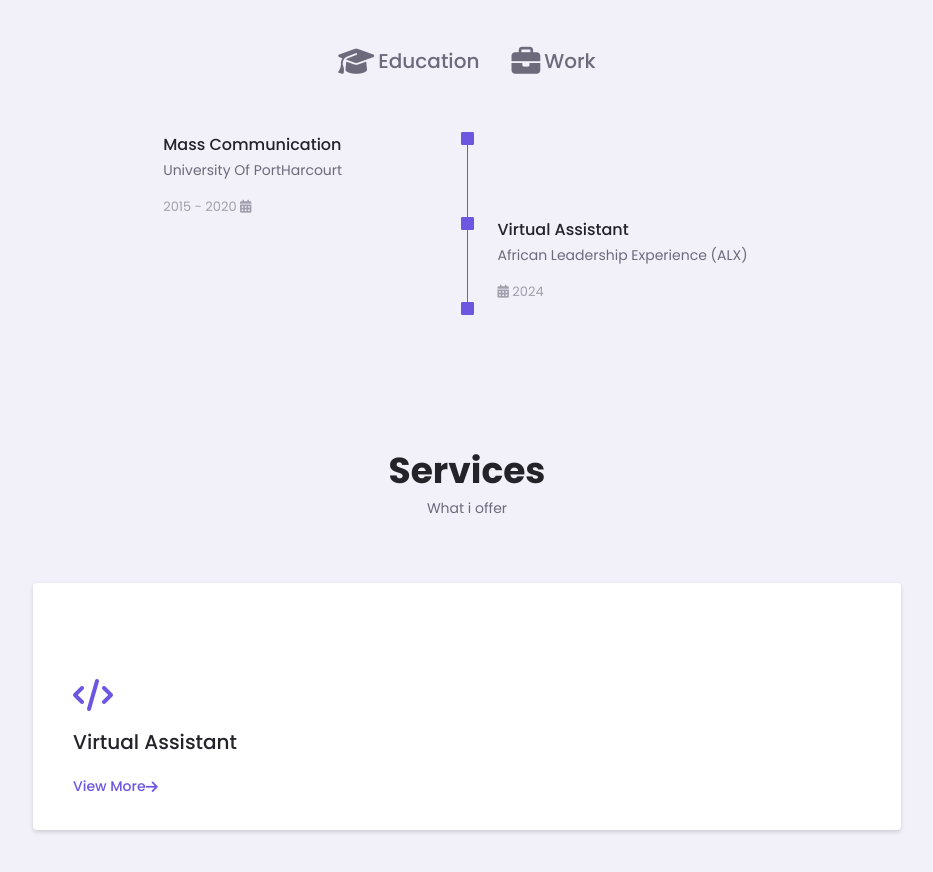
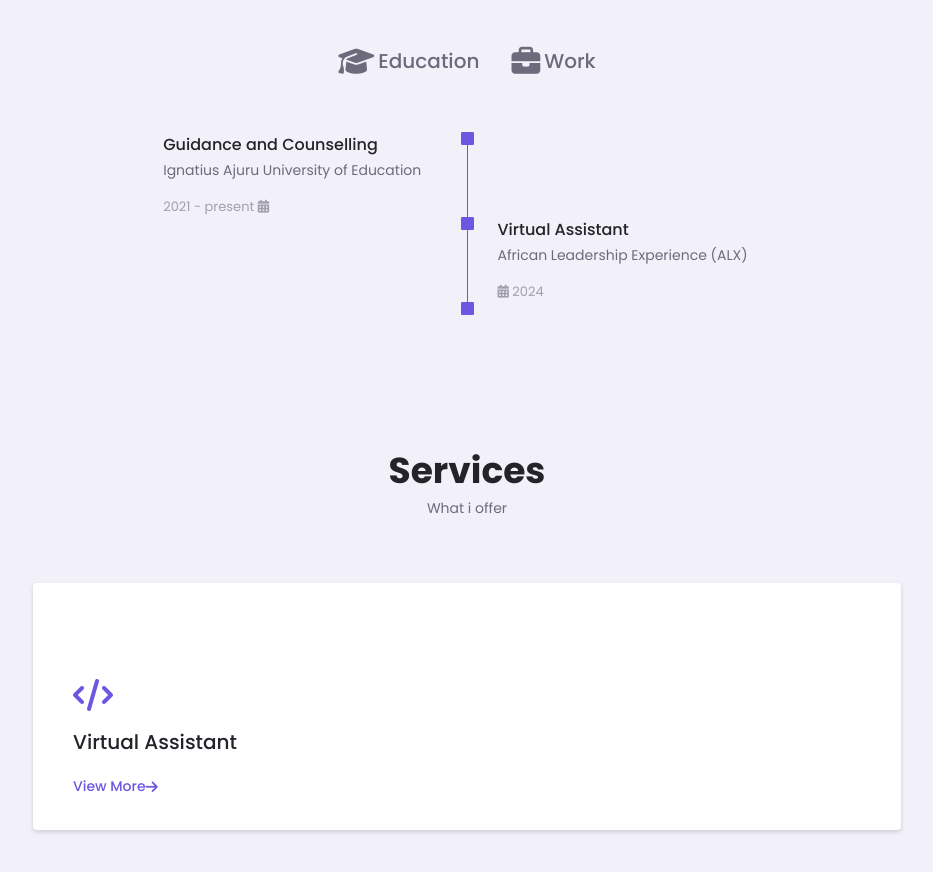
Before and after one commit to Jahsbaby/JOSEPH-O, a plain HTML site: page index.html in a window 1280 px wide. Shown: the part 2040-2912 px from the top of the page, without its empty margins (173-1106 px from the left). Drawn offline with Linux system fonts and the light colour scheme.

Commit message:
added new files

```diff
--- a/index.html
+++ b/index.html
@@ -246,11 +246,11 @@
              <div class="qualification__content">
                 <div class="qualification__data">
                <div>
-                <h3 class="qualification__title">Mass Communication</h3>
+                <h3 class="qualification__title">Guidance and Counselling</h3>
                 <span class="qualification__subtitle">
-                University Of PortHarcourt
+                Ignatius Ajuru University of Education
                 </span>
-                <div class="qualification__calender">2015 - 2020
+                <div class="qualification__calender">2021 - present
                     <i class="fa-solid fa-calendar-days"></i>
 
                 </div>
```
